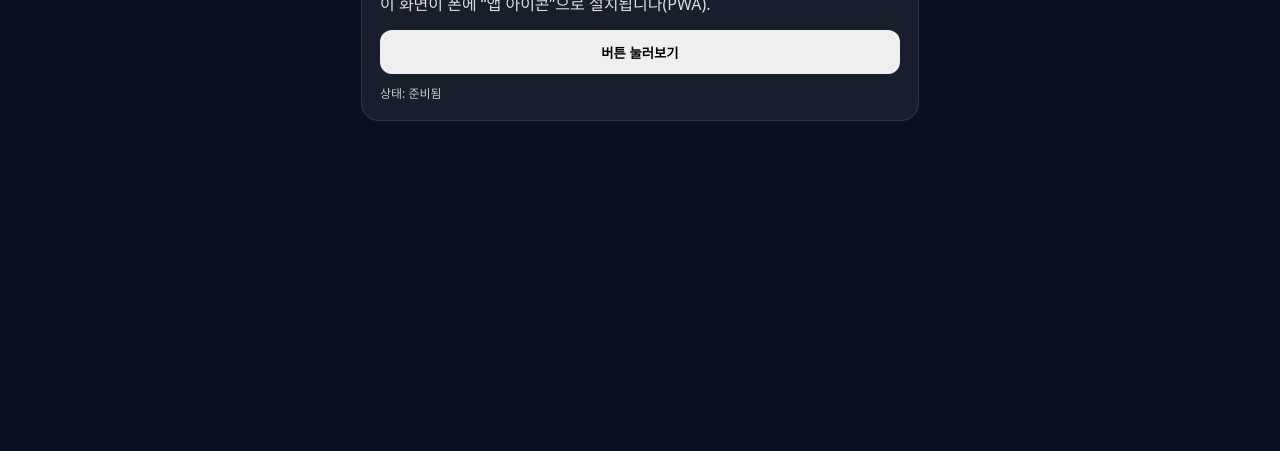
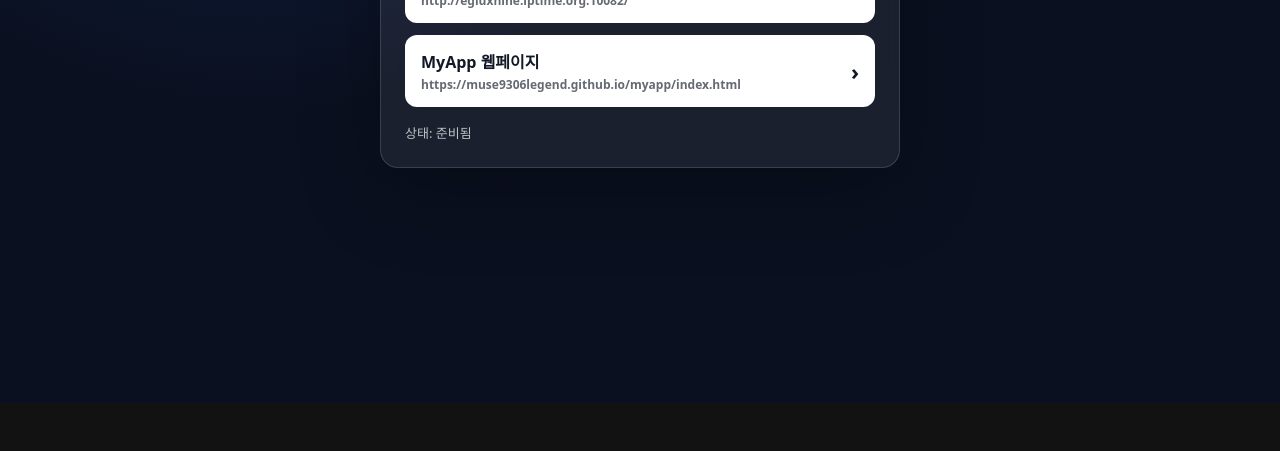
Before and after one commit to muse9306legend/myapp, a plain HTML site: page index.html in a window 1280 px wide. Shown: the part 397-848 px from the top of the page. After the commit the page ends 800 px from the top, so only its background shows below. Drawn offline with Linux system fonts and the light colour scheme.

Commit message:
Update shortcut app page

```diff
--- a/index.html
+++ b/index.html
@@ -3,64 +3,174 @@
 <head>
   <meta charset="utf-8" />
   <meta name="viewport" content="width=device-width, initial-scale=1" />
-  <title>내 첫 앱</title>
-
-  <!-- PWA 핵심: manifest 연결 -->
+  <title>바로가기 앱</title>
   <link rel="manifest" href="./manifest.json" />
-
-  <!-- iOS 홈화면 최적화 -->
+  <meta name="theme-color" content="#0b1020" />
   <meta name="apple-mobile-web-app-capable" content="yes" />
   <meta name="apple-mobile-web-app-status-bar-style" content="black-translucent" />
+  <style>
+    :root {
+      color-scheme: dark;
+      --bg: #0b1020;
+      --panel: rgba(255, 255, 255, .07);
+      --panel-line: rgba(255, 255, 255, .14);
+      --text: #ffffff;
+      --muted: rgba(255, 255, 255, .72);
+      --button: #ffffff;
+      --button-text: #121826;
+    }
 
-  <style>
-    body { margin:0; font-family: system-ui, sans-serif; background:#0b1020; color:#fff; }
-    .wrap { min-height: 100vh; display:flex; align-items:center; justify-content:center; padding:24px; }
-    .card {
-      width:min(520px, 100%);
-      background: rgba(255,255,255,.06);
-      border: 1px solid rgba(255,255,255,.10);
+    * {
+      box-sizing: border-box;
+    }
+
+    body {
+      margin: 0;
+      min-height: 100vh;
+      font-family: system-ui, -apple-system, BlinkMacSystemFont, "Segoe UI", sans-serif;
+      background:
+        radial-gradient(circle at 20% 0%, rgba(55, 115, 255, .20), transparent 32rem),
+        linear-gradient(180deg, #09101f 0%, var(--bg) 100%);
+      color: var(--text);
+    }
+
+    .wrap {
+      min-height: 100vh;
+      display: flex;
+      align-items: center;
+      justify-content: center;
+      padding: 24px;
+    }
+
+    .panel {
+      width: min(520px, 100%);
+      padding: 24px;
+      border: 1px solid var(--panel-line);
       border-radius: 18px;
-      padding: 18px;
-      backdrop-filter: blur(10px);
+      background: var(--panel);
+      box-shadow: 0 24px 80px rgba(0, 0, 0, .28);
+      backdrop-filter: blur(12px);
     }
-    h1 { margin:0 0 8px; font-size:22px; }
-    p { margin:0 0 14px; opacity:.85; line-height:1.5; }
-    button {
+
+    h1 {
+      margin: 0 0 10px;
+      font-size: 28px;
+      line-height: 1.2;
+      letter-spacing: 0;
+    }
+
+    p {
+      margin: 0 0 22px;
+      color: var(--muted);
+      font-size: 15px;
+      line-height: 1.55;
+    }
+
+    .buttons {
+      display: grid;
+      gap: 12px;
+    }
+
+    .shortcut {
+      display: flex;
+      align-items: center;
+      justify-content: space-between;
+      gap: 14px;
       width: 100%;
-      height: 44px;
+      min-height: 58px;
+      padding: 14px 16px;
       border: 0;
       border-radius: 12px;
+      background: var(--button);
+      color: var(--button-text);
+      font: inherit;
+      font-weight: 800;
+      text-align: left;
       cursor: pointer;
-      font-weight: 700;
+      -webkit-tap-highlight-color: transparent;
     }
-    .small { margin-top:10px; font-size:12px; opacity:.75; }
+
+    .shortcut span {
+      display: block;
+      min-width: 0;
+    }
+
+    .shortcut small {
+      display: block;
+      margin-top: 3px;
+      overflow: hidden;
+      color: rgba(18, 24, 38, .65);
+      font-size: 12px;
+      font-weight: 600;
+      text-overflow: ellipsis;
+      white-space: nowrap;
+    }
+
+    .arrow {
+      flex: 0 0 auto;
+      font-size: 22px;
+      line-height: 1;
+    }
+
+    .status {
+      min-height: 20px;
+      margin-top: 16px;
+      color: var(--muted);
+      font-size: 13px;
+    }
   </style>
 </head>
+<body>
+  <main class="wrap">
+    <section class="panel" aria-label="바로가기">
+      <h1>바로가기 앱</h1>
+      <p>원하는 주소를 바로 열 수 있게 버튼을 눌러 이동하세요.</p>
 
-<body>
-  <div class="wrap">
-    <div class="card">
-      <h1>내 첫 앱</h1>
-      <p>이 화면이 폰에 “앱 아이콘”으로 설치됩니다(PWA).</p>
-      <button id="btn">버튼 눌러보기</button>
-      <div class="small" id="status">상태: 준비됨</div>
-    </div>
-  </div>
+      <div class="buttons">
+        <button class="shortcut" type="button" data-url="http://egluxnine.iptime.org:10082/">
+          <span>
+            Egluxnine 서버
+            <small>http://egluxnine.iptime.org:10082/</small>
+          </span>
+          <span class="arrow" aria-hidden="true">›</span>
+        </button>
+
+        <button class="shortcut" type="button" data-url="https://muse9306legend.github.io/myapp/index.html">
+          <span>
+            MyApp 웹페이지
+            <small>https://muse9306legend.github.io/myapp/index.html</small>
+          </span>
+          <span class="arrow" aria-hidden="true">›</span>
+        </button>
+      </div>
+
+      <div class="status" id="status">상태: 준비됨</div>
+    </section>
+  </main>
 
   <script>
-    // 버튼 예시
-    document.getElementById("btn").addEventListener("click", () => {
-      document.getElementById("status").textContent = "상태: 버튼 클릭됨 ✅";
+    const status = document.getElementById("status");
+
+    function openShortcut(url) {
+      status.textContent = "상태: 이동 중...";
+      const opened = window.open(url, "_blank", "noopener,noreferrer");
+
+      if (!opened) {
+        window.location.href = url;
+      }
+    }
+
+    document.querySelectorAll("[data-url]").forEach((button) => {
+      button.addEventListener("click", () => openShortcut(button.dataset.url));
     });
 
-    // 서비스워커 등록(오프라인 캐시의 핵심)
     if ("serviceWorker" in navigator) {
       window.addEventListener("load", async () => {
         try {
-          await navigator.serviceWorker.register("./sw.js");
-          // console.log("SW registered");
-        } catch (e) {
-          // console.log("SW failed", e);
+          const registration = await navigator.serviceWorker.register("./sw.js?v=2");
+          await registration.update();
+        } catch (error) {
+          console.warn("Service worker registration failed", error);
         }
       });
     }
```
Also changed, not shown: sw.js (+25 -6 lines), manifest.json.
